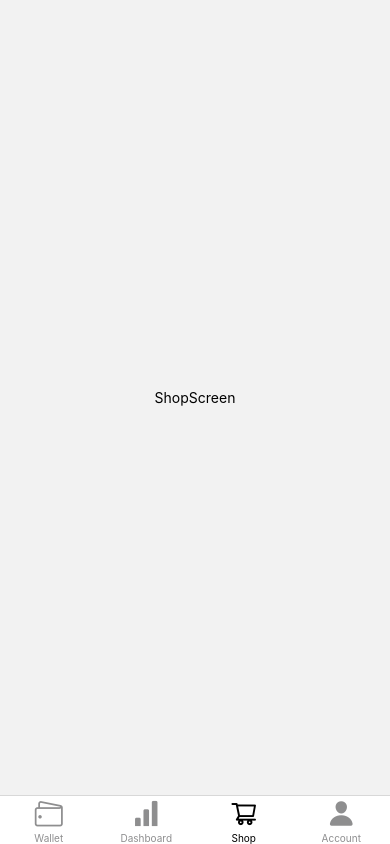
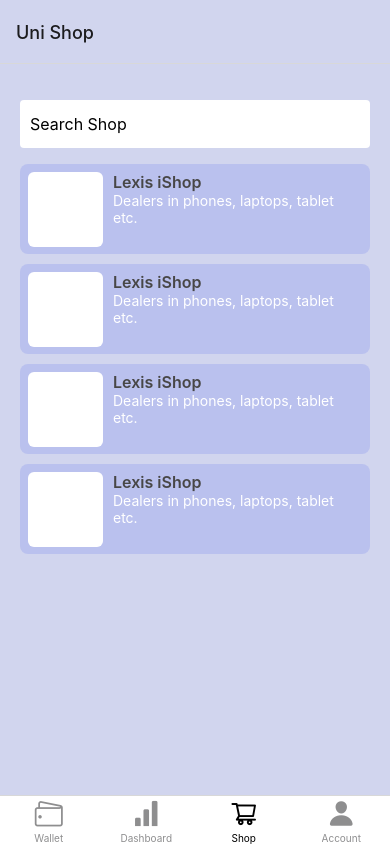
Before and after one commit to yoshiodei/react-native-savings-app-Unisave-, a React Native app: screen /Shop in a window 390 px wide. Built offline with nearby package versions, Linux system fonts and the light colour scheme.

Commit message:
add shop screen

```diff
--- a/Screens/ShopScreen.js
+++ b/Screens/ShopScreen.js
@@ -1,24 +1,30 @@
 //import liraries
+import { createStackNavigator } from '@react-navigation/stack';
 import React, { Component } from "react";
-import { View, Text, StyleSheet } from "react-native";
+import { SafeAreaView, View, Text, StyleSheet, ScrollView, TouchableOpacity, TextInput } from "react-native";
+import Shopitemscreen from './ShopItemScreen';
+import ShopList from './ShopList';
+import SingleShop from './SingleShop';
+
+const Stack = createStackNavigator();
 
 // create a component
 const ShopScreen = () => {
   return (
-    <View style={styles.container}>
-      <Text>ShopScreen</Text>
-    </View>
+    <Stack.Navigator
+      screenOptions={{
+      headerStyle: { backgroundColor: '#D1D5EE' },
+      gestureEnabled: false,
+      headerBackTitleVisible: false
+    }}
+    >
+      <Stack.Screen name="Uni Shop" component={ShopList} />
+      <Stack.Screen name="Lexis iShop" component={SingleShop}/>
+      <Stack.Screen name="Shopitemscreen" component={Shopitemscreen} />
+    </Stack.Navigator>
   );
 };
 
-// define your styles
-const styles = StyleSheet.create({
-  container: {
-    flex: 1,
-    justifyContent: "center",
-    alignItems: "center",
-  },
-});
 
 //make this component available to the app
 export default ShopScreen;
```
